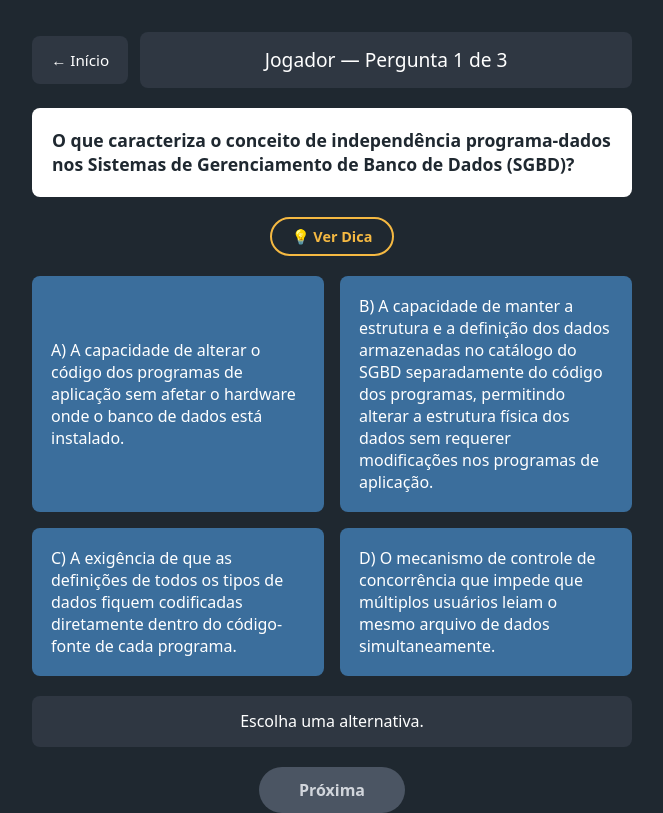
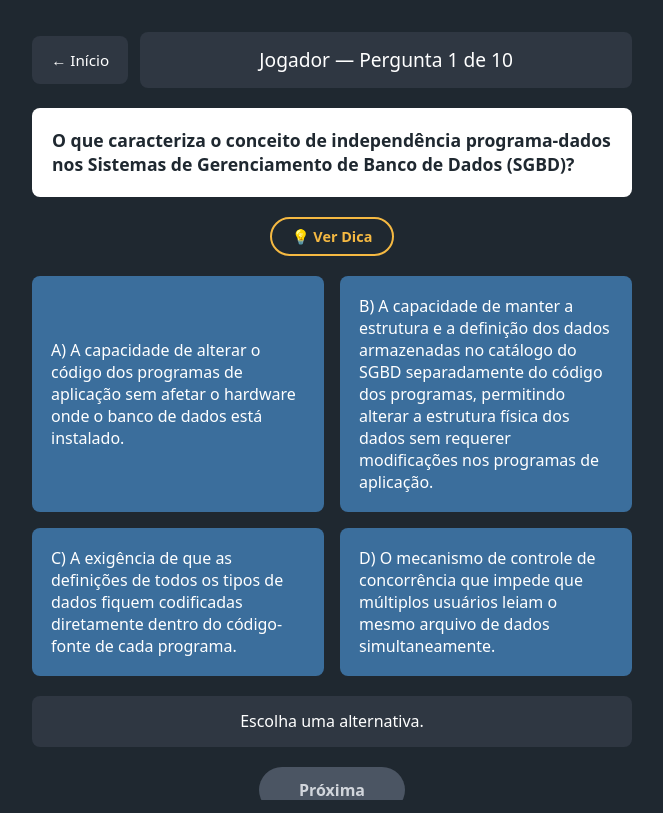
Before and after one commit to VithSilva/Data-On-Quiz, a plain HTML site: page quiz.html in a window 1280 px wide. Shown: the whole page, without its empty margins (308-971 px from the left). Drawn offline with Linux system fonts and the light colour scheme.

Commit message:
Projeto Finalizado.
Adicionado 10 perguntas em JSON, regras de acessibilidade na UI e finalização do quiz.

```diff
--- a/perguntas.json
+++ b/perguntas.json
@@ -43,5 +43,110 @@
     "explicacao": "A integridade referencial assegura a consistência das conexões entre tabelas, garantindo que valores de chaves estrangeiras apontem obrigatoriamente para chaves primárias existentes.",
     "fonte": "Sistema de Banco de Dados (Navathe & Elmasri)",
     "urlFonte": "https://www.kufunda.net/publicdocs/Sistemas%20de%20Banco%20de%20Dados%20(Ramez%20Elmasri,%20Shamkant%20B.%20Navathe).pdf"
+  },
+  {
+    "id": 4,
+    "pergunta": "Em bancos de dados relacionais, qual propriedade do acrônimo ACID garante que uma transação seja executada por completo ou, em caso de falha, tenha todas as suas operações desfeitas (rollback)?",
+    "opcoes": [
+      "A) Consistência (Consistency).",
+      "B) Isolamento (Isolation).",
+      "C) Atomicidade (Atomicity).",
+      "D) Durabilidade (Durability)."
+    ],
+    "respostaCorreta": 2,
+    "dica": "É conhecida como a regra do 'tudo ou nada' no processamento de transações.",
+    "explicacao": "A atomicidade assegura que a transação seja tratada como uma unidade indivisível de trabalho: ou todas as alterações são confirmadas (COMMIT) ou nenhuma é aplicada (ROLLBACK).",
+    "fonte": "Documentação Oficial PostgreSQL — Transações",
+    "urlFonte": "https://www.postgresql.org/docs/current/tutorial-transactions.html"
+  },
+  {
+    "id": 5,
+    "pergunta": "Na normalização de bancos de dados relacionais, o que é exigido para que uma tabela esteja na Primeira Forma Normal (1FN)?",
+    "opcoes": [
+      "A) Eliminar todas as dependências transitivas entre atributos não-chave.",
+      "B) Garantir que todos os atributos contenham apenas valores atômicos (indivisíveis), sem grupos repetitivos ou colunas multivaloradas.",
+      "C) Remover todas as chaves estrangeiras da tabela principal.",
+      "D) Dividir a tabela em duas sempre que houver mais de cinco colunas."
+    ],
+    "respostaCorreta": 1,
+    "dica": "Pense na regra básica sobre não armazenar listas ou múltiplos valores dentro de uma única célula da tabela.",
+    "explicacao": "A 1FN proíbe atributos multivalorados, atributos compostos e suas combinações, exigindo que cada coluna armazene apenas um único valor atômico por linha.",
+    "fonte": "Microsoft Learn — Descrição dos conceitos básicos de normalização de banco de dados",
+    "urlFonte": "https://learn.microsoft.com/pt-br/office/troubleshoot/access/database-normalization-description"
+  },
+  {
+    "id": 6,
+    "pergunta": "Dentro da linguagem SQL, em qual subconjunto de comandos se enquadram as instruções CREATE, ALTER e DROP?",
+    "opcoes": [
+      "A) DML (Data Manipulation Language).",
+      "B) DCL (Data Control Language).",
+      "C) DDL (Data Definition Language).",
+      "D) DQL (Data Query Language)."
+    ],
+    "respostaCorreta": 2,
+    "dica": "Esses comandos são responsáveis por criar, modificar e excluir a estrutura dos objetos do banco (como tabelas e esquemas).",
+    "explicacao": "A DDL (Linguagem de Definição de Dados) reúne os comandos que definem e alteram o esquema e a estrutura física/lógica do banco de dados, diferentemente da DML (INSERT, UPDATE, DELETE).",
+    "fonte": "Documentação Oficial MySQL — Data Definition Statements",
+    "urlFonte": "https://dev.mysql.com/doc/refman/8.0/en/sql-data-definition-statements.html"
+  },
+  {
+    "id": 7,
+    "pergunta": "Qual é a principal finalidade da criação de um índice (INDEX) em uma coluna de uma tabela relacional?",
+    "opcoes": [
+      "A) Criptografar automaticamente os dados armazenados na coluna.",
+      "B) Acelerar a velocidade das operações de busca e consulta (SELECT), evitando a leitura sequencial completa da tabela (Full Table Scan).",
+      "C) Impedir que registros duplicados sejam inseridos em qualquer coluna da tabela.",
+      "D) Reduzir o espaço ocupado em disco pelo banco de dados."
+    ],
+    "respostaCorreta": 1,
+    "dica": "Funciona de maneira semelhante ao índice remissivo de um livro, apontando diretamente onde o registro está localizado.",
+    "explicacao": "Índices criam estruturas de busca otimizadas (como árvores B-Tree) que permitem ao SGBD localizar linhas rapidamente sem varrer toda a tabela, embora adicionem custo extra em escritas.",
+    "fonte": "Documentação Oficial PostgreSQL — Indexes",
+    "urlFonte": "https://www.postgresql.org/docs/current/indexes-intro.html"
+  },
+  {
+    "id": 8,
+    "pergunta": "Nos bancos de dados NoSQL orientados a documentos, como o MongoDB, em qual formato binário os documentos são armazenados internamente para suportar tipos de dados ricos e leitura rápida?",
+    "opcoes": [
+      "A) CSV (Comma-Separated Values).",
+      "B) BSON (Binary JSON).",
+      "C) YAML (YAML Ain't Markup Language).",
+      "D) Parquet."
+    ],
+    "respostaCorreta": 1,
+    "dica": "É uma extensão binária da notação de objetos JavaScript utilizada na web.",
+    "explicacao": "Embora o usuário interaja com estruturas semelhantes a JSON, o MongoDB armazena os documentos em BSON (Binary JSON), que suporta tipos adicionais como Date, ObjectId e binários.",
+    "fonte": "Documentação Oficial MongoDB — JSON and BSON",
+    "urlFonte": "https://www.mongodb.com/resources/basics/json-and-bson"
+  },
+  {
+    "id": 9,
+    "pergunta": "Na arquitetura de Business Intelligence (BI), qual é a principal diferença entre um ambiente OLTP e um ambiente OLAP (Data Warehouse)?",
+    "opcoes": [
+      "A) OLTP é voltado para análise histórica massiva, enquanto OLAP registra transações operacionais do dia a dia.",
+      "B) OLTP processa transações operacionais rápidas e concorrentes em tempo real, enquanto OLAP é otimizado para consultas analíticas complexas e consolidação de dados históricos.",
+      "C) OLTP funciona apenas com bancos NoSQL, enquanto OLAP exige exclusivamente planilhas.",
+      "D) Não há diferença funcional; são apenas nomes distintos para backup em nuvem."
+    ],
+    "respostaCorreta": 1,
+    "dica": "Observe as letras finais: 'TP' vem de Transaction Processing e 'AP' vem de Analytical Processing.",
+    "explicacao": "Sistemas OLTP dão suporte às operações transacionais cotidianas (vendas, cadastros), enquanto ambientes OLAP consolidam grandes volumes de dados históricos para tomada de decisão.",
+    "fonte": "AWS — O que é a diferença entre OLAP e OLTP?",
+    "urlFonte": "https://aws.amazon.com/pt/compare/the-difference-between-olap-and-oltp/"
+  },
+  {
+    "id": 10,
+    "pergunta": "Em Engenharia de Dados, o que significa a sigla ETL no contexto de integração e pipelines de dados?",
+    "opcoes": [
+      "A) Export, Transfer and Log (Exportação, Transferência e Registro).",
+      "B) Extract, Transform and Load (Extração, Transformação e Carga).",
+      "C) Encrypt, Test and Link (Criptografia, Teste e Vinculação).",
+      "D) Evaluate, Tune and Launch (Avaliação, Ajuste e Lançamento)."
+    ],
+    "respostaCorreta": 1,
+    "dica": "Descreve as três etapas clássicas de tirar dados de fontes diversas, limpá-los/padronizá-los e salvá-los no destino final.",
+    "explicacao": "ETL (Extract, Transform, Load) é o processo de extrair dados de sistemas de origem, transformá-los conforme regras de negócio e qualidade, e carregá-los em um repositório destino como um Data Warehouse.",
+    "fonte": "IBM — O que é ETL (Extrair, Transformar, Carregar)?",
+    "urlFonte": "https://www.ibm.com/br-pt/topics/etl"
   }
 ]
--- a/script.js
+++ b/script.js
@@ -2,6 +2,7 @@ let perguntas = [];
 let atual = 0;
 let acertos = 0;
 let respondida = false;
+let fimDeJogo = false;
 
 const $ = (id) => document.getElementById(id);
 const nomeJogador = sessionStorage.getItem('nomeJogador') || 'Jogador';
@@ -34,6 +35,7 @@ function mostrarPergunta() {
   const textoDica = $('texto-dica');
   btnDica.style.display = 'inline-block';
   btnDica.disabled = false;
+  btnDica.setAttribute('aria-expanded', 'false');
   textoDica.classList.add('escondido');
   textoDica.textContent = p.dica || 'Sem dica disponível para esta pergunta.';
 
@@ -56,7 +58,8 @@ function mostrarPergunta() {
 }
 
 $('btn-dica').addEventListener('click', () => {
-  $('texto-dica').classList.toggle('escondido');
+  const oculto = $('texto-dica').classList.toggle('escondido');
+  $('btn-dica').setAttribute('aria-expanded', !oculto);
 });
 
 function limparFeedback(texto) {
@@ -123,7 +126,18 @@ function responder(escolhida) {
   $('proximo').disabled = false;
 }
 
-function proxima() {
+function avancar() {
+  if (fimDeJogo) {
+    fimDeJogo = false;
+    atual = 0;
+    acertos = 0;
+    respondida = false;
+    $('area-ranking').classList.add('escondido');
+    $('area-dica').style.display = 'block';
+    mostrarPergunta();
+    return;
+  }
+
   if (atual < perguntas.length - 1) {
     atual++;
     mostrarPergunta();
@@ -161,6 +175,7 @@ function salvarERenderizarRanking() {
 }
 
 function mostrarResultado() {
+  fimDeJogo = true;
   $('posicao').textContent = 'Fim do quiz';
   $('pergunta').textContent = `${nomeJogador}, você acertou ${acertos} de ${perguntas.length} perguntas.`;
   $('opcoes').innerHTML = '';
@@ -172,23 +187,8 @@ function mostrarResultado() {
 
   const botao = $('proximo');
   botao.textContent = 'Jogar de novo';
-
-  const novoBotao = botao.cloneNode(true);
-  $('acoes').replaceChild(novoBotao, botao);
-
-  novoBotao.onclick = () => {
-    atual = 0;
-    acertos = 0;
-    respondida = false;
-
-    $('area-ranking').classList.add('escondido');
-    $('area-dica').style.display = 'block';
-
-    novoBotao.onclick = proxima;
-
-    mostrarPergunta();
-  };
+  botao.disabled = false;
 }
 
-$('proximo').addEventListener('click', proxima);
+$('proximo').addEventListener('click', avancar);
 iniciar();
--- a/style.css
+++ b/style.css
@@ -251,3 +251,58 @@ button#proximo:disabled {
   padding: 0.5rem 1rem;
   border-radius: 6px;
 }
+
+#feedback .fonte a {
+  color: #93c5fd;
+  text-decoration: underline;
+}
+
+#feedback .fonte a:hover {
+  color: #bfdbfe;
+}
+
+.form-inicio {
+  display: flex;
+  flex-direction: column;
+  gap: 0.75rem;
+  background: var(--barra);
+  padding: 1.5rem;
+  border-radius: 8px;
+}
+
+.label-nome {
+  font-weight: 500;
+  text-align: center;
+}
+
+.input-nome {
+  padding: 0.75rem 1rem;
+  border-radius: 8px;
+  border: 2px solid #64748b;
+  background: var(--fundo);
+  color: var(--texto);
+  font: inherit;
+}
+
+.input-nome:focus {
+  border-color: var(--foco);
+}
+
+:root {
+  --fundo: #1f2830;
+  --barra: #2f3742;
+  --texto: #ffffff;
+  --texto-escuro: #1f2830;
+  --opcao: #3b6e9c;
+  --opcao-hover: #315d85;
+  --acerto: #46c035;
+  --erro: #c0392b;
+  --botao: #2a78b8;
+  --botao-hover: #226296;
+  --foco: #f5b942;
+}
+
+html, body {
+  height: 100%;
+  overflow-x: hidden;
+}
```
Lines whose indentation alone changed are shown as unchanged.
